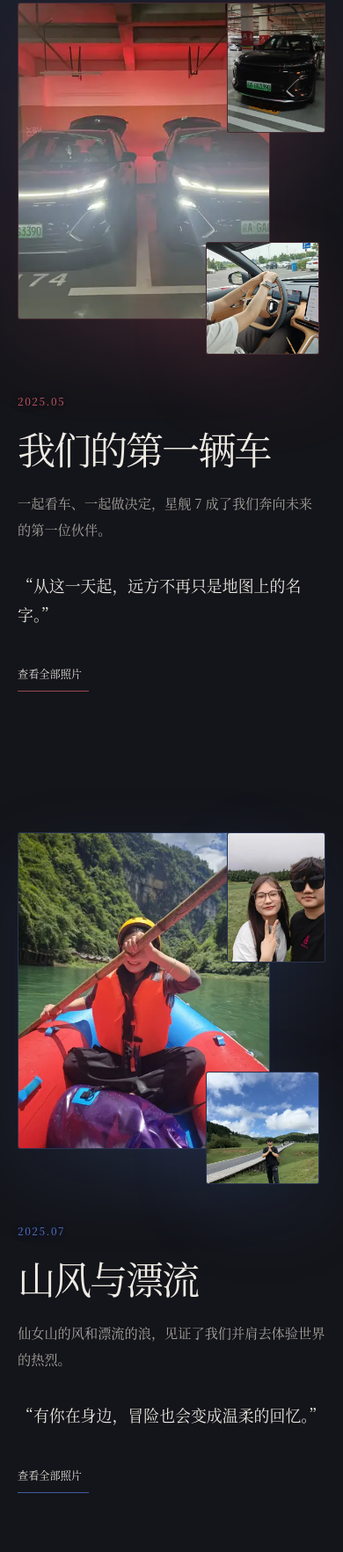
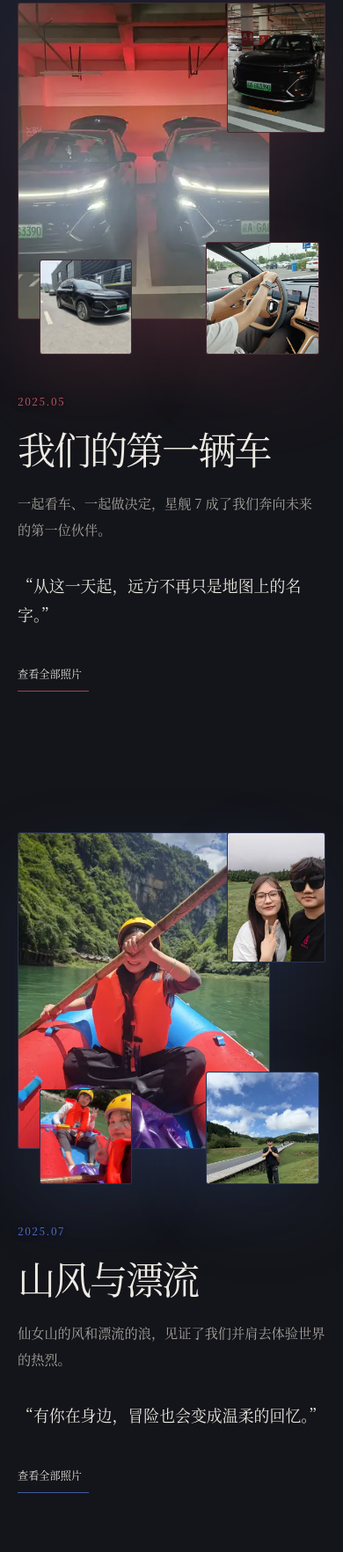
Before and after one commit to Forest-repo/sl-xx-365-anniversary, a website built with Vite: page index.html in a window 390 px wide. Shown: the part 2696-4460 px from the top of the page at 88% size. Built offline with nearby package versions, Linux system fonts and the light colour scheme; some icons are missing.

Commit message:
fix: restore richer memory thumbnail layouts

```diff
--- a/src/style.css
+++ b/src/style.css
@@ -105,13 +105,15 @@ img { display: block; max-width: 100%; }
 .chapter--spread .memory-photo--1 { inset: 4% 15% 5% 0; }
 .chapter--spread .memory-photo--2 { width: 30%; height: 34%; right: 0; top: 0; }
 .chapter--spread .memory-photo--3 { width: 34%; height: 31%; right: 2%; bottom: 2%; }
-.chapter--spread .memory-photo--4, .chapter--spread .memory-photo--5 { display: none; }
+.chapter--spread .memory-photo--4 { width: 27%; height: 26%; left: 8%; bottom: 0; }
+.chapter--spread .memory-photo--5 { display: none; }
 
 .chapter--cinema .chapter__media { width: min(80rem, 100%); height: min(68vw, 52rem); margin: auto; }
 .chapter--cinema .memory-photo--1 { inset: 0; }
 .chapter--cinema .memory-photo--2 { width: 18%; height: 31%; left: -2%; bottom: -6%; }
 .chapter--cinema .memory-photo--3 { width: 19%; height: 28%; right: -1%; top: 8%; }
-.chapter--cinema .memory-photo--4, .chapter--cinema .memory-photo--5 { display: none; }
+.chapter--cinema .memory-photo--4 { width: 17%; height: 25%; right: 4%; bottom: -5%; }
+.chapter--cinema .memory-photo--5 { display: none; }
 .chapter--cinema .chapter__story { width: min(65rem, 88%); margin: 4.5rem auto 0; display: grid; grid-template-columns: 1.1fr .8fr; gap: 5vw; }
 .chapter--cinema .chapter__story h3 { grid-row: 1 / 4; }
 .chapter--cinema .chapter__date { grid-column: 2; }
@@ -245,7 +247,8 @@ img { display: block; max-width: 100%; }
   .chapter .memory-photo--1 { inset: 0 18% 10% 0; width: auto; height: auto; }
   .chapter .memory-photo--2 { display: block; width: 32%; height: 37%; top: 0; right: 0; left: auto; bottom: auto; }
   .chapter .memory-photo--3 { display: block; width: 37%; height: 32%; right: 2%; bottom: 0; left: auto; top: auto; }
-  .chapter .memory-photo--4, .chapter .memory-photo--5 { display: none; }
+  .chapter .memory-photo--4 { display: block; width: 30%; height: 27%; left: 7%; right: auto; bottom: 0; top: auto; }
+  .chapter .memory-photo--5 { display: none; }
   .letter__frame { padding: 3rem 1.5rem; }
   .letter h2 { margin-bottom: 3rem; font-size: 2.8rem; }
   .letter__body { columns: 1; font-size: .91rem; }
```
